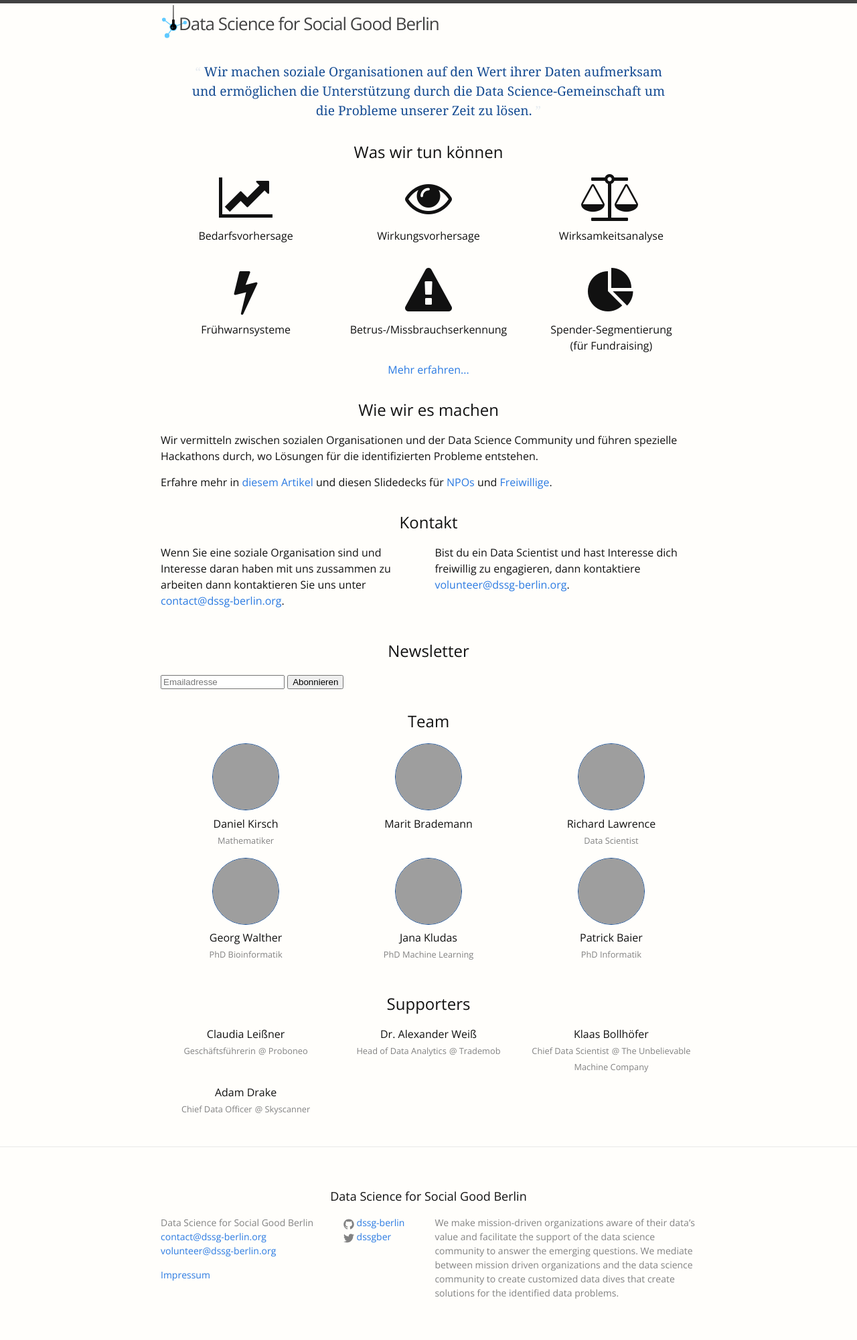
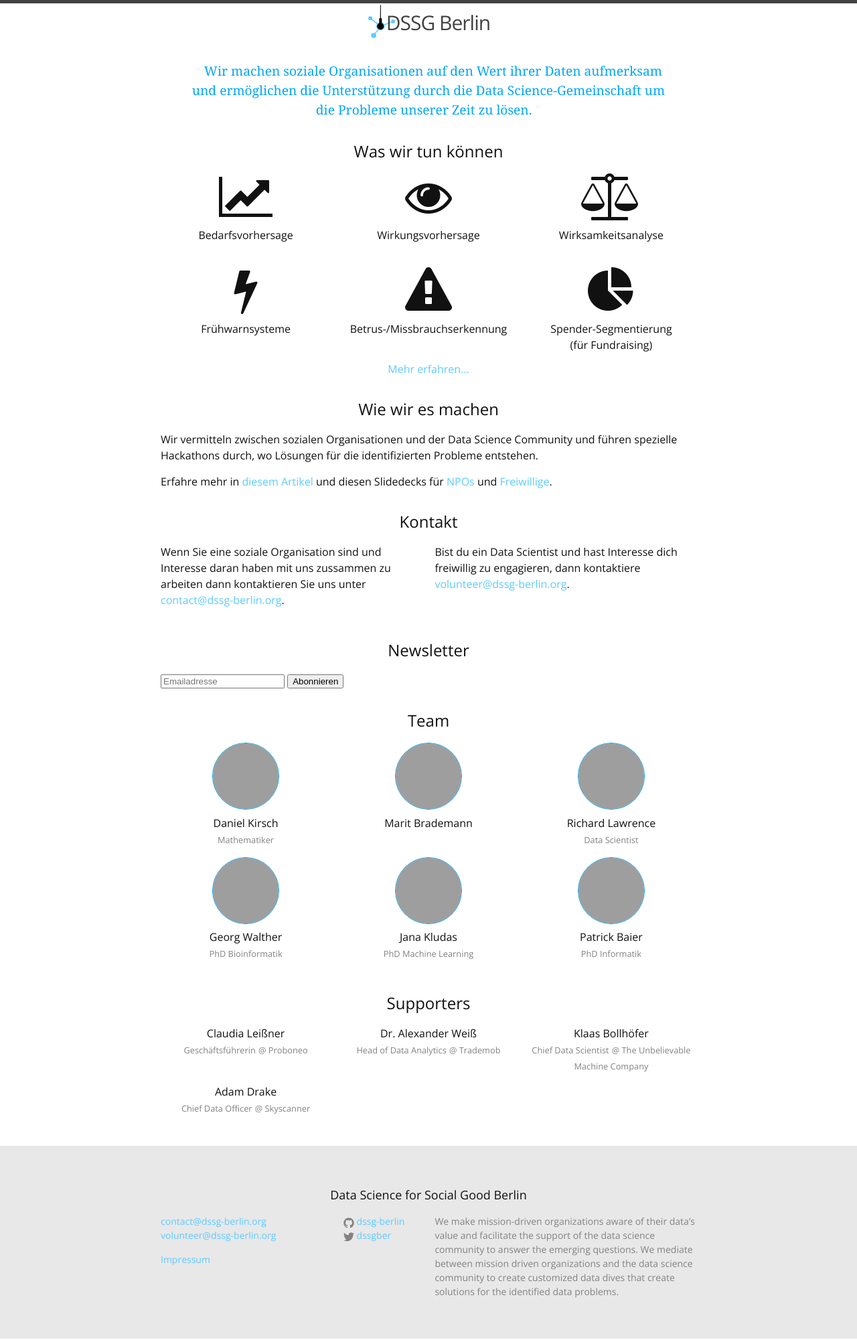
Before and after one commit to dssg-berlin/dssg-berlin.github.io, a Jekyll site: the page built from index.html, in a window 1280 px wide, cut to the strip 0-2001 px from the top of the page. Shown: the whole strip at 67% size. Built offline with Jekyll 4.4.1, drawn with Linux system fonts in a browser that asks for light colours; comment, search, counter and statistics services are not loaded; grey boxes are pictures that could not be loaded.

Commit message:
tune site

```diff
--- a/_config.yml
+++ b/_config.yml
@@ -1,5 +1,6 @@
 # Site settings
-title: Data Science for Social Good Berlin
+title: DSSG Berlin
+longtitle: Data Science for Social Good Berlin
 email: contact@dssg-berlin.org
 volunteer_email: volunteer@dssg-berlin.org
 description: > # this means to ignore newlines until "baseurl:"
--- a/_includes/footer.html
+++ b/_includes/footer.html
@@ -2,12 +2,11 @@
 
   <div class="wrapper">
 
-    <h2 class="footer-heading">{{ site.title }}</h2>
+    <h2 class="footer-heading">{{ site.longtitle }}</h2>
 
     <div class="footer-col-wrapper">
       <div class="footer-col  footer-col-1">
         <ul class="contact-list">
-          <li>{{ site.title }}</li>
           <li><a href="mailto:{{ site.email }}">{{ site.email }}</a></li>
           <li><a href="mailto:{{ site.volunteer_email }}">{{ site.volunteer_email }}</a></li>
         </ul>
--- a/_sass/_layout.scss
+++ b/_sass/_layout.scss
@@ -17,11 +17,13 @@
 }
 
 .site-title {
-    font-size: 26px;
+    font-size: 30px;
     line-height: 56px;
     letter-spacing: -1px;
     margin-bottom: 0;
-    float: left;
+
+    display: block;
+    text-align: center;
 
     &,
     &:visited {
@@ -33,14 +35,13 @@
         content: "";
         display: inline-block;
         // position: absolute;
-        background: url('../images/dssg-logo.svg');
+        background: url('../images/dssg-logo-mini.svg');
         background-size: contain;
         background-repeat: no-repeat;
         width: 40px;
         height: 50px;
-        margin: 2px -15px -12px 2px;
+        margin: 2px -13px -12px 2px;
     }
-
 
 }
 
@@ -116,8 +117,8 @@
  * Site footer
  */
 .site-footer {
-    border-top: 1px solid $grey-color-light;
     padding: $spacing-unit 0;
+    background-color: $grey-color-light;
 }
 
 .footer-heading {
--- a/css/main.scss
+++ b/css/main.scss
@@ -15,8 +15,8 @@ $base-line-height: 1.5;
 $spacing-unit:     30px;
 
 $text-color:       #111;
-$brand-color:      #2a7ae2;
-$background-color: lighten(#FFF4C8, 10%);
+$brand-color:      #5FCAFF;
+$background-color: white;//lighten(#FFF4C8, 10%);
 
 $grey-color:       #828282;
 $grey-color-light: lighten($grey-color, 40%);
```
Also changed, not shown: _posts/2015-06-08-welcome-to-jekyll.markdown (deleted, +0 -25 lines), images/dssg-logo-mini.svg (added).
